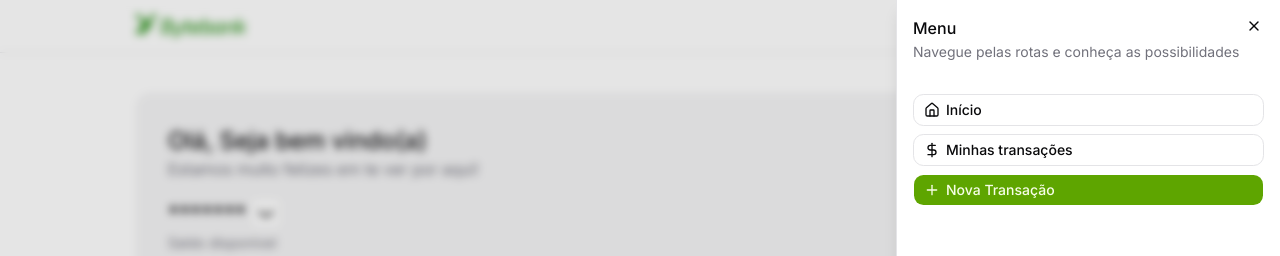
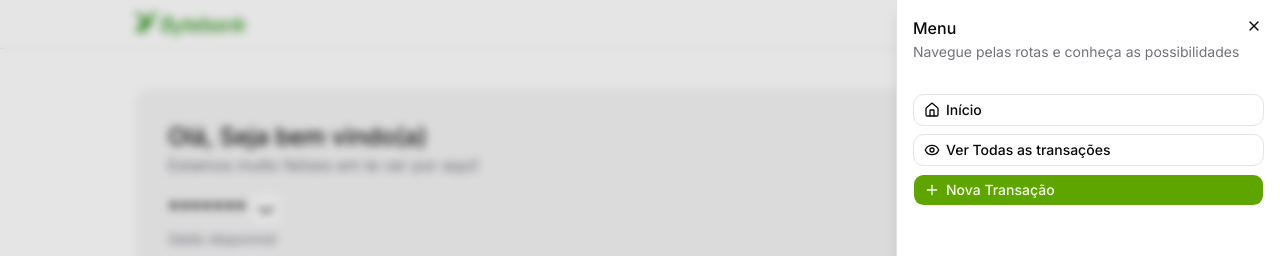
Before and after one commit to MatheusAltrao/bytebank, a Next.js app: page / in a window 1280 px wide. Both pictures are taken after a click on the button 1126 px from the left and 26 px from the top of the page. Shown: the top 256 px of the page. Built offline with nearby package versions, Linux system fonts and the light colour scheme.

Commit message:
feat: adicionar componente Menu e refatorar o cabeçalho para utilizar o novo menu

```diff
--- /dev/null
+++ b/components/header/components/menu.tsx
@@ -0,0 +1,46 @@
+'use client'
+
+import { Button } from '@/components/ui/button'
+import { Sheet, SheetContent, SheetDescription, SheetHeader, SheetTitle, SheetTrigger } from '@/components/ui/sheet'
+import { Eye, Home, MenuIcon } from 'lucide-react'
+import Link from 'next/link'
+import { useState } from 'react'
+import AddNewTransaction from './add-new-transaction'
+
+export default function Menu() {
+  const [open, setOpen] = useState(false)
+
+  const handleCloseMenu = () => {
+    setOpen(false)
+  }
+
+  return (
+    <Sheet open={open} onOpenChange={setOpen}>
+      <SheetTrigger asChild>
+        <Button variant={'outline'}>
+          <MenuIcon />
+        </Button>
+      </SheetTrigger>
+      <SheetContent>
+        <SheetHeader>
+          <SheetTitle>Menu</SheetTitle>
+          <SheetDescription>Navegue pelas rotas e conheça as possibilidades</SheetDescription>
+        </SheetHeader>
+
+        <div className="flex flex-col gap-2 px-4">
+          <Link onClick={handleCloseMenu} href={'/'}>
+            <Button className="w-full justify-start" variant={'outline'}>
+              <Home /> Início
+            </Button>
+          </Link>
+          <Link onClick={handleCloseMenu} href={'/my-transactions'}>
+            <Button className="w-full justify-start" variant={'outline'}>
+              <Eye /> Ver Todas as transações
+            </Button>
+          </Link>
+          <AddNewTransaction />
+        </div>
+      </SheetContent>
+    </Sheet>
+  )
+}
--- a/components/header/header.tsx
+++ b/components/header/header.tsx
@@ -1,10 +1,8 @@
-import { Sheet, SheetContent, SheetDescription, SheetHeader, SheetTitle, SheetTrigger } from '@/components/ui/sheet'
-import { DollarSign, Home, Menu } from 'lucide-react'
 import Image from 'next/image'
 import Link from 'next/link'
 import LogoBytebank from '../../assets/logo-bytebank.svg'
-import { Button } from '../ui/button'
 import AddNewTransaction from './components/add-new-transaction'
+import Menu from './components/menu'
 
 export default function Header() {
   return (
@@ -14,34 +12,10 @@ export default function Header() {
           <Image src={LogoBytebank} alt="Logo Bytebank" className="h-6 w-full object-contain" height={40} width={180} />
         </Link>
 
-        <Sheet>
-          <SheetTrigger asChild>
-            <Button size={'icon-lg'} variant={'outline'}>
-              <Menu />
-            </Button>
-          </SheetTrigger>
-          <SheetContent>
-            <SheetHeader>
-              <SheetTitle>Menu</SheetTitle>
-              <SheetDescription>Navegue pelas rotas e conheça as possibilidades</SheetDescription>
-            </SheetHeader>
-
-            <div className="flex flex-col gap-2 px-4">
-              <Link href={'/'}>
-                <Button className="w-full justify-start" variant={'outline'}>
-                  <Home /> Início
-                </Button>
-              </Link>
-              <Link href={'/my-transactions'}>
-                <Button className="w-full justify-start" variant={'outline'}>
-                  <DollarSign /> Minhas transações
-                </Button>
-              </Link>
-
-              <AddNewTransaction />
-            </div>
-          </SheetContent>
-        </Sheet>
+        <div className="flex items-center gap-1">
+          <AddNewTransaction />
+          <Menu />
+        </div>
       </div>
     </header>
   )
```
